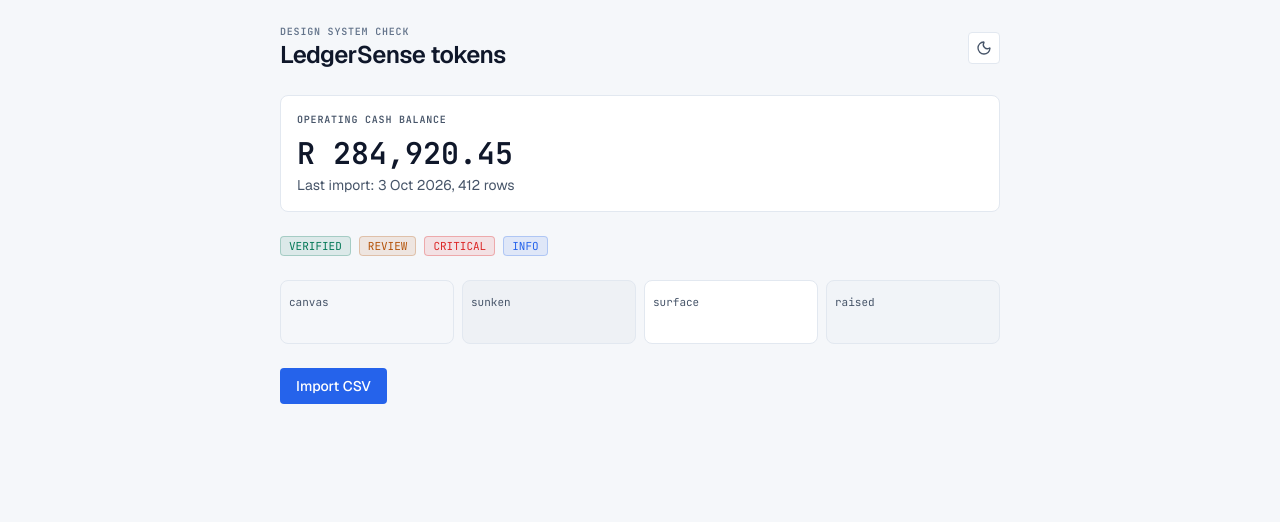
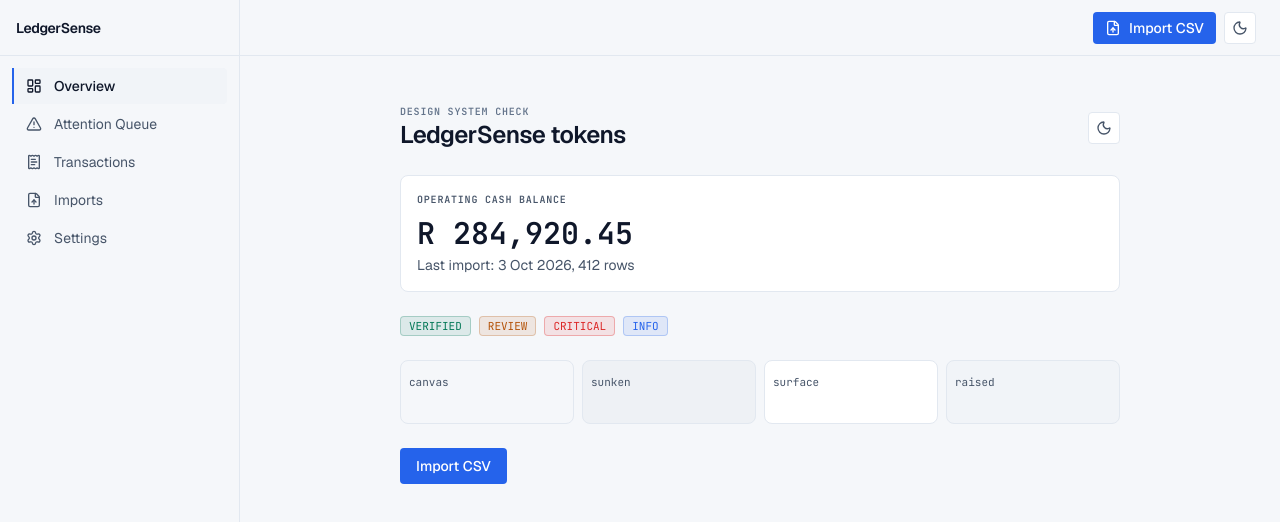
Before and after one commit to aidan-g-barends/ledgersense, a Next.js app in the folder frontend/: page / in a window 1280 px wide. Shown: the top 522 px of the page. Built offline with nearby package versions, Linux system fonts and the light colour scheme.

Commit message:
add app shell layout with skip link

```diff
--- /dev/null
+++ b/frontend/src/app/(app)/layout.tsx
@@ -0,0 +1,25 @@
+import type { ReactNode } from "react";
+import { AppHeader } from "@/components/layout/app-header";
+import { Sidebar } from "@/components/layout/sidebar";
+
+export default function AppLayout({ children }: { children: ReactNode }) {
+  return (
+    <div className="flex h-dvh">
+      <a
+        href="#main-content"
+        className="sr-only focus:not-sr-only focus:fixed focus:left-4 focus:top-4 focus:z-50 focus:rounded focus:bg-primary focus:px-3 focus:py-2 focus:text-sm focus:text-white"
+      >
+        Skip to main content
+      </a>
+
+      <Sidebar />
+
+      <div className="flex min-w-0 flex-1 flex-col">
+        <AppHeader />
+        <main id="main-content" className="flex-1 overflow-y-auto p-4 lg:p-6">
+          {children}
+        </main>
+      </div>
+    </div>
+  );
+}
```
